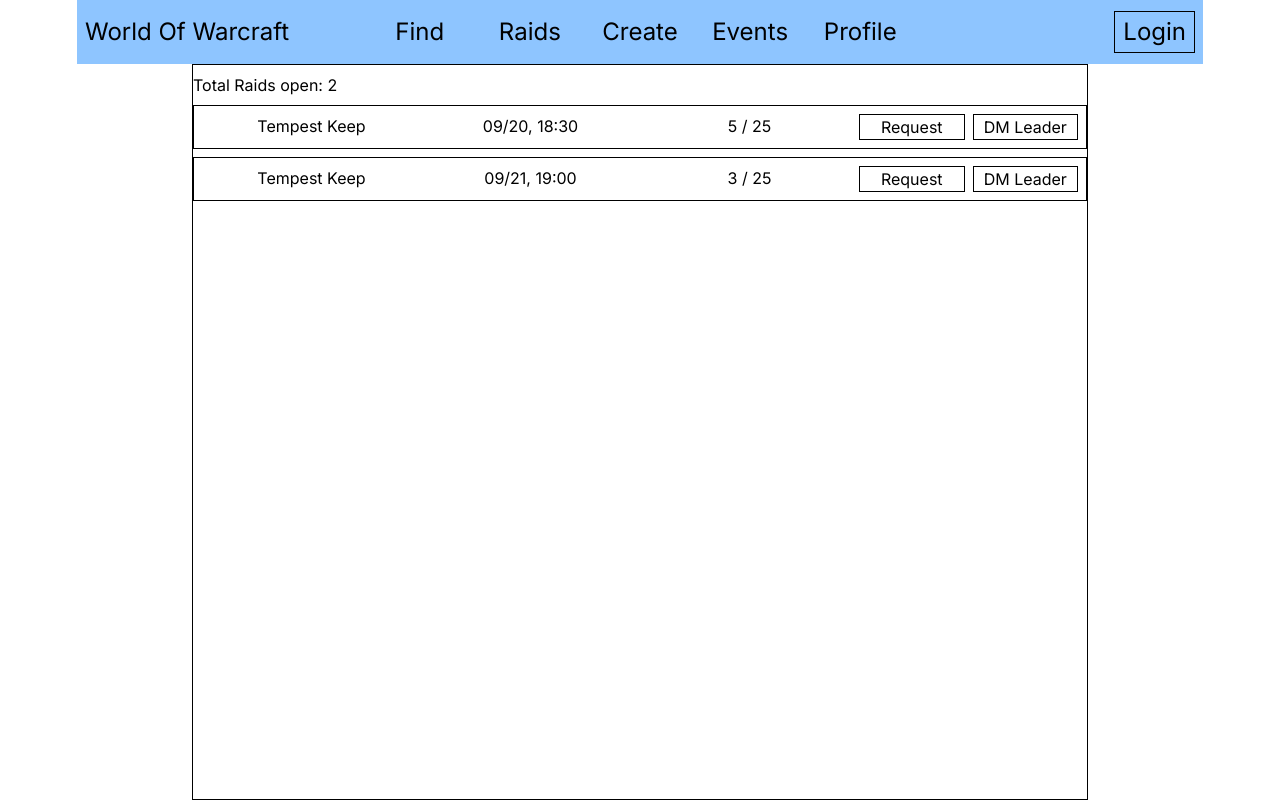
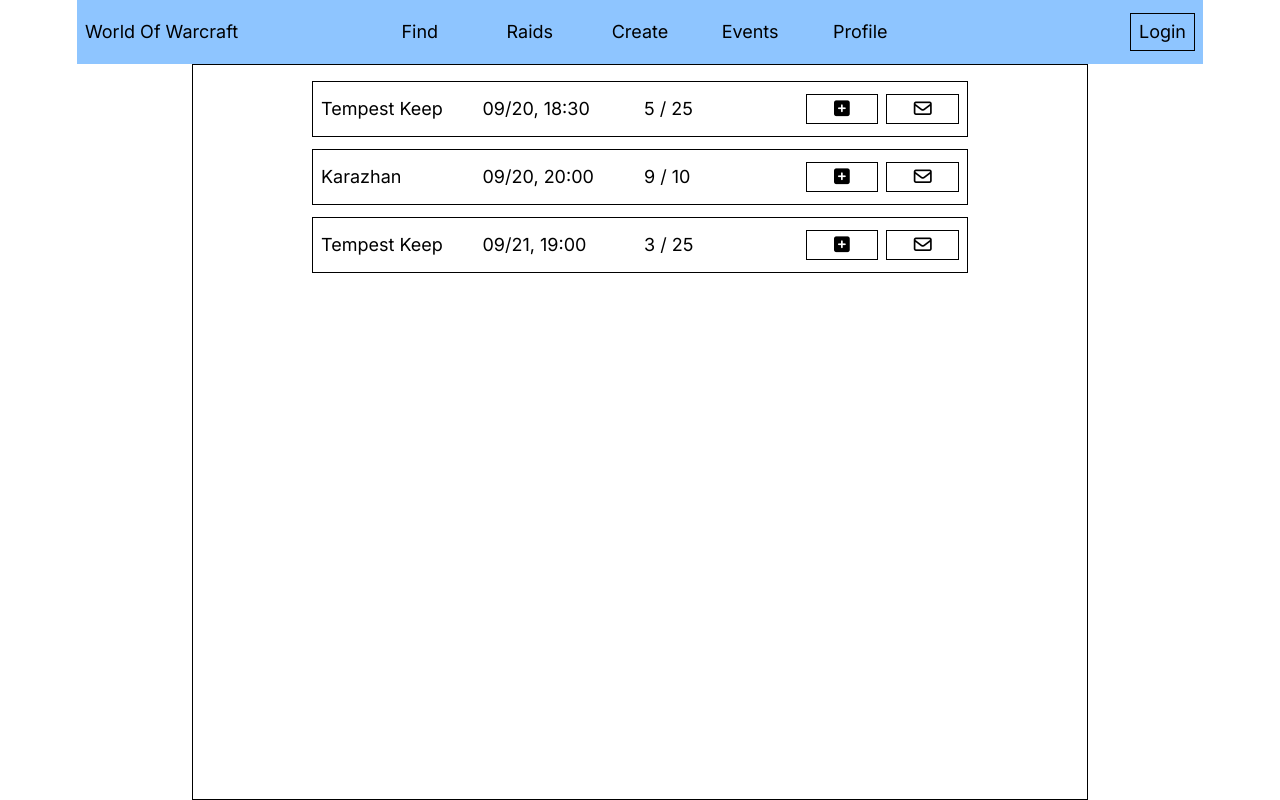
Before and after one commit to bexy65/social, a React (Vite) app in the folder frontend/: page /events in a window 1280 px wide. Built offline with nearby package versions, Linux system fonts and the light colour scheme.

Commit message:
feat: #2 add font awesome, basic changes, style changes, layout improvements

```diff
--- a/frontend/components/Posts.jsx
+++ b/frontend/components/Posts.jsx
@@ -21,8 +21,8 @@
                 <div className=" text-start py-2 mx-auto max-w-2xl border-b">
                     <div className="m-0 h-full flex-col">
                         <input type="text" placeholder="What you think?" className="border w-full" />
-                        <div className="w-full text-end my-2">
-                            <button className="border w-full md:w-1/2 h-12">Share</button>
+                        <div className="w-full text-end mt-2">
+                            <button className="border w-full md:w-1/4 h-8">Share</button>
                         </div>
                     </div>
                 </div>
--- a/frontend/components/layout/Header.jsx
+++ b/frontend/components/layout/Header.jsx
@@ -3,7 +3,7 @@
 
 function Header(){
     return (
-        <div className="flex w-full text-2xl items-center h-16 sticky gap-3 justify-between inset-x-0 top-0 bg-blue-300 m-0">
+        <div className="flex w-full text-lg items-center h-16 sticky gap-3 justify-between inset-x-0 top-0 bg-blue-300 m-0">
             <div className="p-2 w-1/4 text-start flex">
                 <NavLink to={'/'}> World Of Warcraft </NavLink>
             </div>
--- a/frontend/index.html
+++ b/frontend/index.html
@@ -13,6 +13,8 @@
 
     <script src="https://cdn.jsdelivr.net/npm/@tailwindcss/browser@4"></script>
 
+    <link rel="stylesheet" href="https://cdnjs.cloudflare.com/ajax/libs/font-awesome/7.3.1/css/all.min.css" integrity="sha512-QeR2VH+lsBE5LSAe1Q5EnTBbe7XTBubt8dG93Y7gidSgdMCr8nVqKcfKAMyN96SV8KDbZVTDXChatu5G2KQGzg==" crossorigin="anonymous" referrerpolicy="no-referrer">
+
   </head>
   <body>
     <div id="root"></div>
--- a/frontend/mocks/events.json
+++ b/frontend/mocks/events.json
@@ -43,7 +43,7 @@
     "startsAt": "2026-09-20T20:00:00",
     "slots": {
       "total": 10,
-      "filled": 10
+      "filled": 9
     },
     "players": [
       {
--- a/frontend/pages/Events.jsx
+++ b/frontend/pages/Events.jsx
@@ -17,28 +17,31 @@
 
     return (
         <>
-        <div className=''>
-            <div className='flex flex-row my-2'>
-                <p>Total Raids open: {openEvents.length}</p>
-            </div>
+        <div className='max-w-2xl mx-auto px-2 mt-4 flex flex-col gap-3 text-md lg:text-lg '>
             {openEvents.map(e => (
-                <div className='border mb-2 flex p-2 justify-center' key={e.id}>
-                    <div className='w-1/4 text-center'>
+                <div className='flex flex-row gap-2 justify-center items-center text-start py-3 px-2 border' key={e.id}>
+
+                    <div className='w-1/4'>
                         <p className=' cursor-pointer hover:text-gray-400' onClick={()=>navigate(`/event/${e.id}`)}>
                             {e.raidName}
                         </p>
                     </div>
 
-                    {/* Needs timer to be added to countdown and show start and countdown */}
                     <p className='w-1/4'>{formatDate(e.startsAt)}</p>
 
                     <p className='w-1/4'>{e.slots.filled} / {e.slots.total} </p>
+
                     <div className='w-1/4 flex flex-col md:flex-row gap-2'>
-                        <button onClick={handleJoinRequest} className='button w-full border'>Request</button>
+                        <button onClick={handleJoinRequest} className='button w-full border'>
+                            <i class="fa-solid fa-square-plus"></i>
+                        </button>
 
                         {/* open modal to text to event creater */}
-                        <button onClick={handleDMLeader} className='button w-full border'>DM Leader</button>
+                        <button onClick={handleDMLeader} className='button w-full border'>
+                        <i class="fa-regular fa-envelope"></i>
+                        </button>
                     </div>
+
                 </div>
             ))}
         </div>
--- a/frontend/pages/Login.jsx
+++ b/frontend/pages/Login.jsx
@@ -33,7 +33,7 @@
     };
 
     return (
-        <div className="max-w-md mx-auto">
+        <div className="max-w-md mx-auto mt-4">
             <div className="flex flex-col gap-4 p-2 justify-between h-full">
                 {message ?? (
                     <p className="border p-2">
--- a/frontend/pages/Register.jsx
+++ b/frontend/pages/Register.jsx
@@ -41,8 +41,8 @@
     };
 
     return (
-        <div className="max-w-md mx-auto">
-            <div className="flex flex-col gap-4 p-2 border justify-between h-full">
+        <div className="max-w-md mx-auto mt-4">
+            <div className="flex flex-col gap-4 p-2 justify-between h-full">
                 {message ?? (
                     <p className="border p-2">
                         {message}
--- a/frontend/src/App.css
+++ b/frontend/src/App.css
@@ -14,6 +14,10 @@
   cursor: pointer !important;
 }
 
+p {
+  margin: 0px !important;
+}
+
 select {
   padding-top: 8px;
   padding-bottom: 8px;
```
